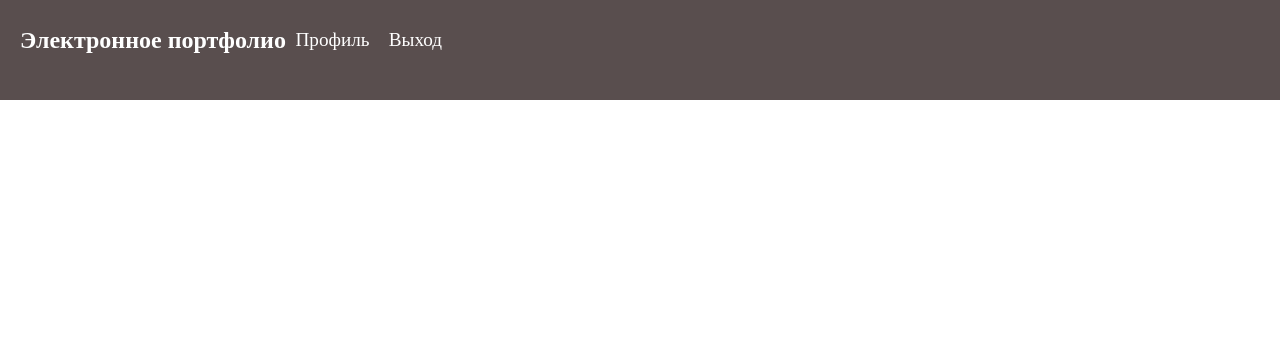
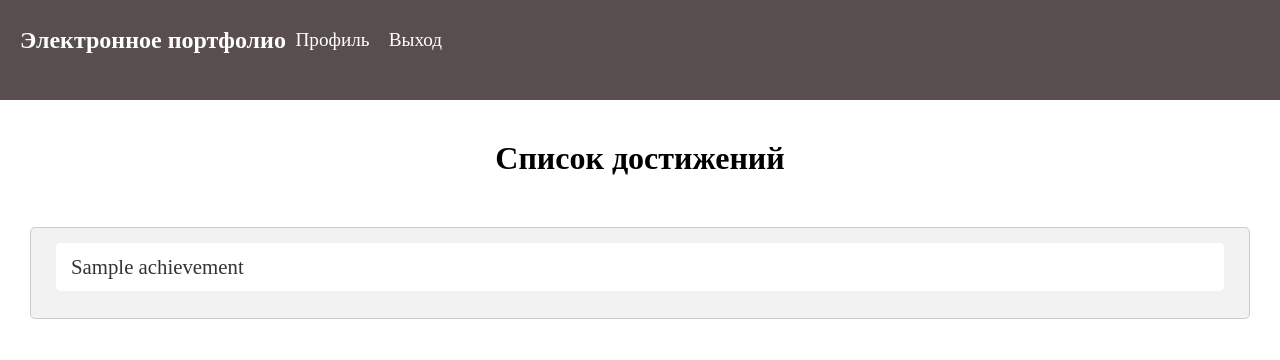
Before and after one commit to theycomeunstuck/website, a Django app: template website/main/templates/main/list_achievements.html in a window 1280 px wide. Shown: the top 360 px of the page. Run offline with Django 4.2, Linux system fonts and the light colour scheme; the template is opened without the code that fills it: most values are stand-ins (such as "Sample title", 1, 10 or a date in 2020).

Commit message:
сделан list achievements, edit achievements

```diff
--- a/website/main/forms.py
+++ b/website/main/forms.py
@@ -141,7 +141,6 @@ def get_list_achievements(request):
         achievements = db.child('users').child(localId).child('achievements').get()
         _data, data = achievements.val(), {}
         if len(_data) > 0:
-
             for key in _data:
                 name = _data[key]['competition_name']
                 data[name] = key
--- a/website/main/templates/main/list_achievements.html
+++ b/website/main/templates/main/list_achievements.html
@@ -1,17 +1,23 @@
 <!DOCTYPE html>
 <html>
 <head>
-    <title>Список достиженийt</title>
+    {% load static %}
+    <link rel="icon" href="{% static 'website/img/favicon.ico' %}">
+    <link rel="stylesheet" href="{% static 'website/css/style_list_achievements.css' %}">
 </head>
 <body>
-    {% include 'templates/header.html' %}
-    <h1>Список достижений</h1>
+{% include 'templates/header.html' %}
+<div>
+    <h1 class="label_list_achievements">Список достижений</h1>
+</div>
+<div class="container">
     <ul>
         {% for name, key in achievements.items %}
-            <li>
-                <a href="{% url 'edit_achievement' key %}">{{ name }}</a>
-            </li>
+        <li class="achievement-field">
+            <a class="achievement-link" href="{% url 'edit_achievement' key %}">{{ name }}</a>
+        </li>
         {% endfor %}
     </ul>
+</div>
 </body>
 </html>
--- a/website/main/templates/templates/header.html
+++ b/website/main/templates/templates/header.html
@@ -15,9 +15,10 @@
         <h1>Электронное портфолио</h1>
         <a href="#" onclick="redirectProfile()">
             <div>Профиль</div>
-            <a href="#" onclick="confirmLogout()">
-                <div>Выход</div>
-            </a>
+        </a>
+        <a href="#" onclick="confirmLogout()">
+            <div>Выход</div>
+        </a>
     </div>
 </div>
 
--- a/website/main/views.py
+++ b/website/main/views.py
@@ -117,7 +117,7 @@ def list_achievements(request):
         return redirect('auth')
 
     #todo: ну сделай блять симпатично css
-    data = {'title': 'Добавление достижения', 'achievements': get_list_achievements(request)}
+    data = {'title': 'Список достижений', 'achievements': get_list_achievements(request)}
     return render(request, "main/list_achievements.html", data)
 
 
--- a/website/static/website/css/public/style_header.css
+++ b/website/static/website/css/public/style_header.css
@@ -13,6 +13,7 @@
     width: 100%;
     background-color: #594e4e;
     padding: 20px;
+    margin-bottom: 20px;
     /*: 350px;*/
     height: 100px;
     display: flex;
@@ -51,10 +52,6 @@
 /*    align-items: ;*/
 /*}*/
 
-.profile-actions h1 {
-    /*align-items: center;*/
-
-}
 
 .icon_logout {
     /*fill:black;*/
--- a/website/static/website/css/style_list_achievements.css
+++ b/website/static/website/css/style_list_achievements.css
@@ -0,0 +1,57 @@
+.achievements-container {
+    max-height: 300px;
+    overflow-y: auto;
+    border: 1px solid #ccc;
+    border-radius: 5px;
+    padding: 10px;
+}
+
+.achievements-list {
+    list-style-type: none;
+    padding: 0;
+}
+
+.achievements-list li {
+    margin-bottom: 10px;
+}
+
+
+.achievement-link {
+    display: block;
+    padding: 12px;
+    padding-left: 15px;
+    margin-bottom: 12px; /* distance between lines */
+    background-color: #ffffff;
+    border-radius: 5px;
+    text-decoration: none;
+    color: #333;
+    font-size: 1.3em;
+    transition: background-color 0.3s ease;
+}
+
+.achievement-link:hover {
+    background-color: #e0e0e0;
+}
+
+.label_list_achievements {
+    margin-top: 140px;
+    text-align: center;
+}
+
+
+.container {
+    padding: 15px 25px;
+    border: 1px solid #ccc;
+    border-radius: 5px;
+    margin-top: 50px;
+    margin-left: 30px;
+    margin-right: 30px;
+    background-color: #f2f2f2;
+}
+
+
+.achievement-field {
+    margin-bottom: 10px;
+    list-style: none;
+
+}
```
